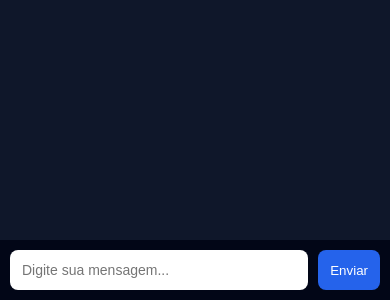
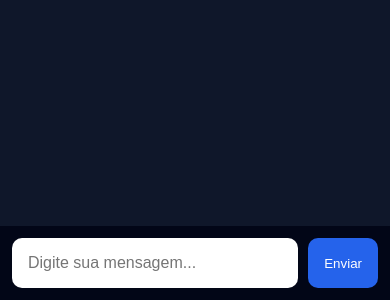
Before and after one commit to cxtproject-a11y/minha-ia, a website: page public/index.html in a window 390 px wide. Shown: the part 544-844 px from the top of the page. Drawn offline with Linux system fonts and the light colour scheme.

Commit message:
versão 1.0.0.1

```diff
--- a/public/index.html
+++ b/public/index.html
@@ -3,6 +3,9 @@
 <head>
   <meta charset="UTF-8">
   <title>Minha IA</title>
+
+  <!-- MOBILE FIX -->
+  <meta name="viewport" content="width=device-width, initial-scale=1.0">
 
   <style>
     body {
@@ -17,7 +20,7 @@
 
     .chat {
       flex: 1;
-      padding: 20px;
+      padding: 15px;
       overflow-y: auto;
       display: flex;
       flex-direction: column;
@@ -25,12 +28,13 @@
     }
 
     .msg {
-      max-width: 70%;
+      max-width: 75%;
       padding: 12px;
       border-radius: 12px;
       line-height: 1.4;
       word-wrap: break-word;
-      transition: all 0.3s ease;
+      opacity: 0;
+      transform: translateY(10px);
     }
 
     .user {
@@ -50,24 +54,26 @@
 
     .input-area {
       display: flex;
-      padding: 10px;
+      gap: 10px;
+      padding: 12px;
       background: #020617;
+      position: sticky;
+      bottom: 0;
     }
 
     input {
       flex: 1;
-      padding: 12px;
+      padding: 14px;
       border: none;
-      border-radius: 8px;
+      border-radius: 10px;
       outline: none;
       font-size: 16px;
     }
 
     button {
-      margin-left: 10px;
-      padding: 12px;
+      padding: 14px 18px;
       border: none;
-      border-radius: 8px;
+      border-radius: 10px;
       background: #2563eb;
       color: white;
       cursor: pointer;
@@ -78,14 +84,19 @@
       background: #1d4ed8;
     }
 
-    /* RESPONSIVO */
+    /* MOBILE */
     @media (max-width: 600px) {
       .msg {
         max-width: 90%;
+        font-size: 15px;
       }
 
       input {
-        font-size: 14px;
+        padding: 16px;
+      }
+
+      button {
+        padding: 16px;
       }
     }
   </style>
--- a/public/script.js
+++ b/public/script.js
@@ -4,14 +4,11 @@
 function adicionarMensagem(texto, classe) {
   const div = document.createElement("div");
   div.className = "msg " + classe;
+  div.innerText = texto;
+
+  chat.appendChild(div);
 
   // animação
-  div.style.opacity = "0";
-  div.style.transform = "translateY(10px)";
-
-  div.innerText = texto;
-  chat.appendChild(div);
-
   setTimeout(() => {
     div.style.transition = "all 0.3s ease";
     div.style.opacity = "1";
@@ -55,9 +52,10 @@
   }
 }
 
-// ENTER pra enviar
-input.addEventListener("keypress", function (e) {
+// ENTER ENVIA (PC + CELULAR)
+input.addEventListener("keydown", function (e) {
   if (e.key === "Enter") {
+    e.preventDefault();
     enviar();
   }
 });
```
